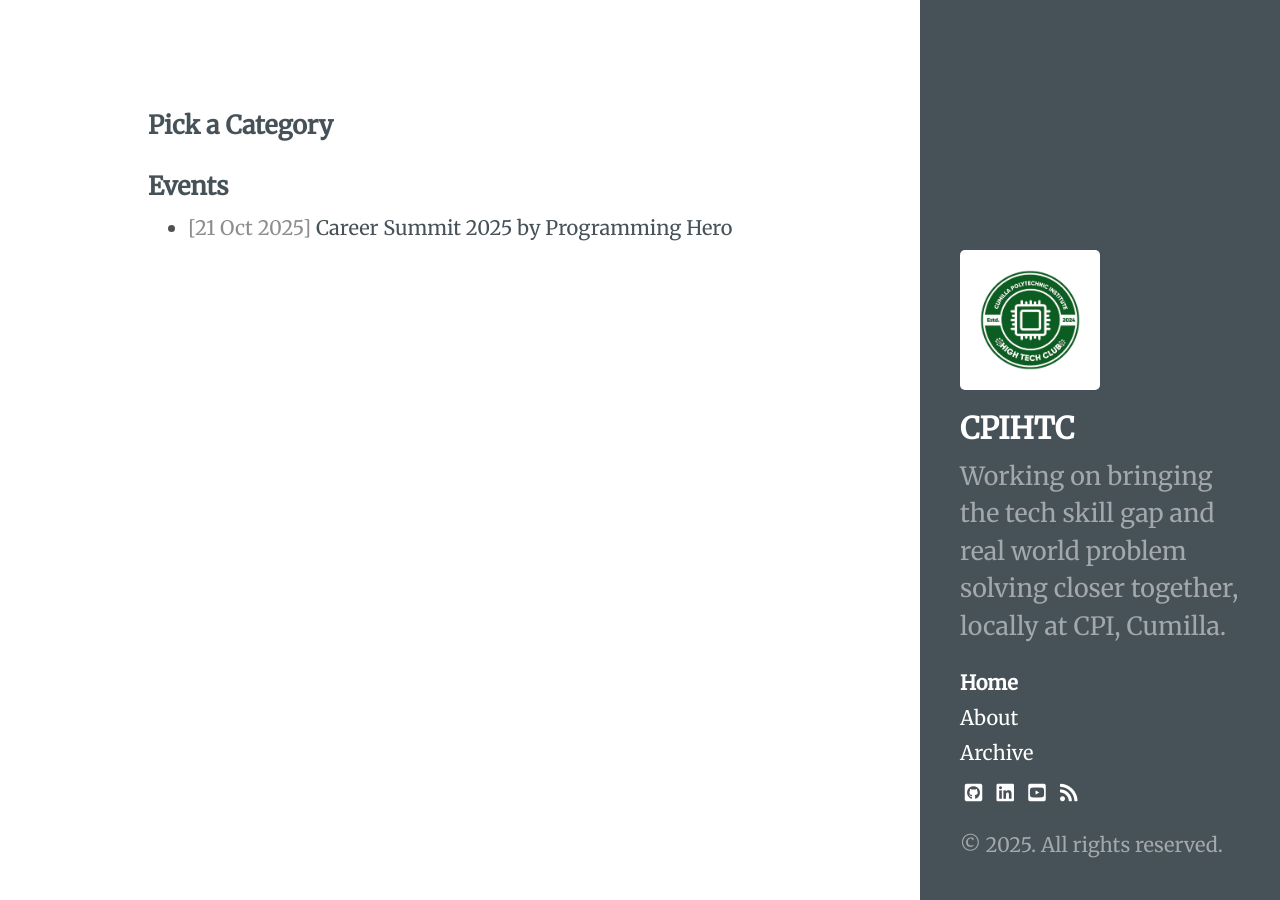
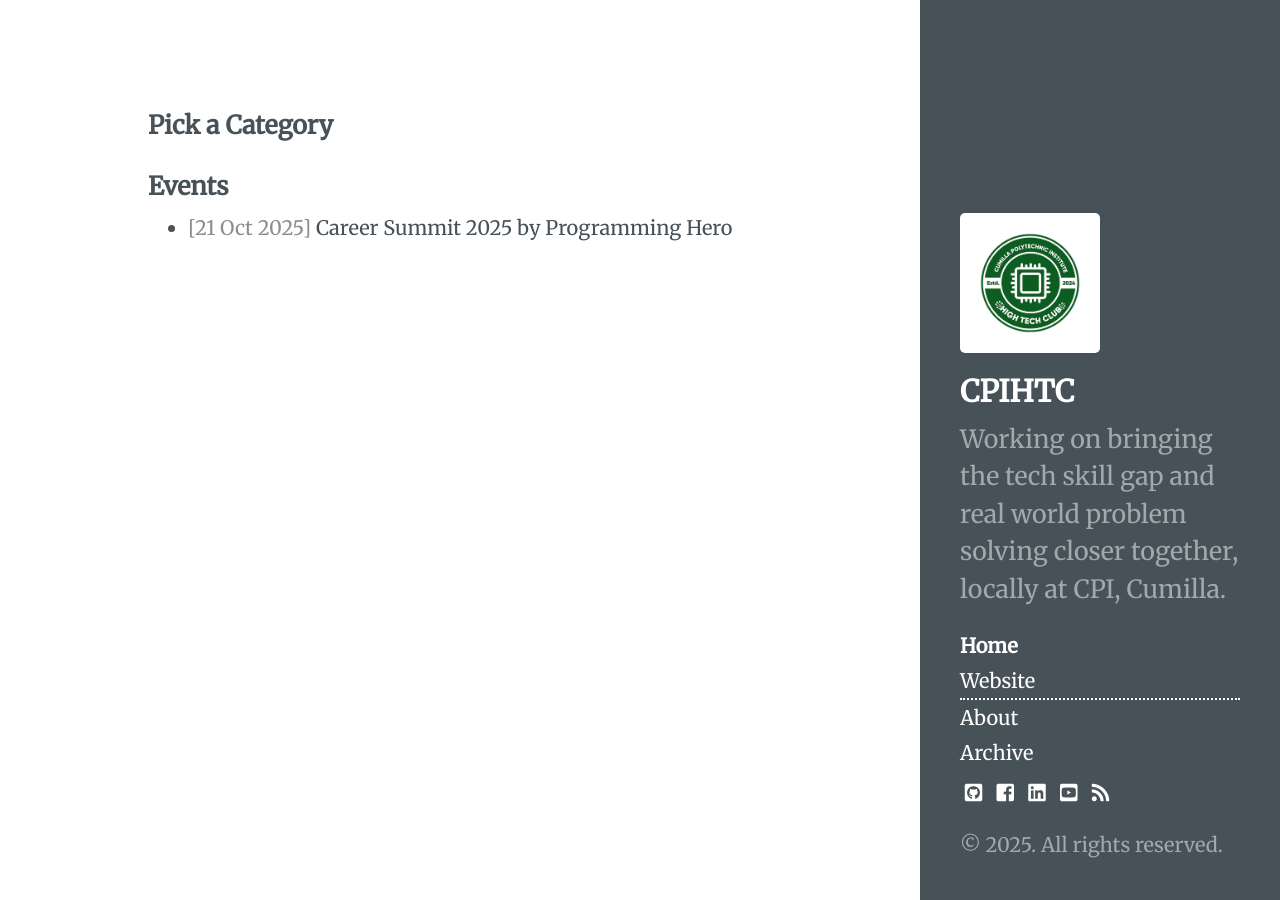
Before and after one commit to cpihtc/cpihtc.github.io, a Jekyll site: the page built from index.html, in a window 1280 px wide. Built offline with Jekyll 4.4.1, drawn with Linux system fonts in a browser that asks for light colours.

Commit message:
website link and facebook link added

```diff
--- a/_includes/sidebar.html
+++ b/_includes/sidebar.html
@@ -12,6 +12,7 @@
 
     <nav class="sidebar-nav">
       <a class="sidebar-nav-item{% if page.url == '/' %} active{% endif %}" href="{{ '/' }}">Home</a>
+      <a class="sidebar-nav-item" href="https://cpihtc.vercel.app" target="_blank" rel="noopener">Website</a>
 
       {% comment %}
         The code below dynamically generates a sidebar nav of pages with
@@ -28,8 +29,12 @@
       {% endfor %}
 
 
-      <span class="sidebar-nav-item social-links">
+
+<span class="sidebar-nav-item social-links">
         <a href="https://github.com/CPIHTC" target="_blank"  style="border-bottom: none;"><i class="fab fa-github-square"></i></a>
+        &nbsp;
+
+        <a href="https://www.facebook.com/cpihtc" target="_blank" style="border-bottom: none;"><i class="fab fa-facebook-square"></i></a>
         &nbsp;
 
         <a href="https://www.linkedin.com/company/cpihtc" target="_blank"  style="border-bottom: none;"><i class="fab fa-linkedin"></i></a>
@@ -41,6 +46,7 @@
         <a href="/feed.xml"><i class="fa fa-rss"></i></a>
       </span>
 
+
     </nav>
 
     <p>&copy; {{ site.time | date: '%Y' }}. All rights reserved.</p>
```
